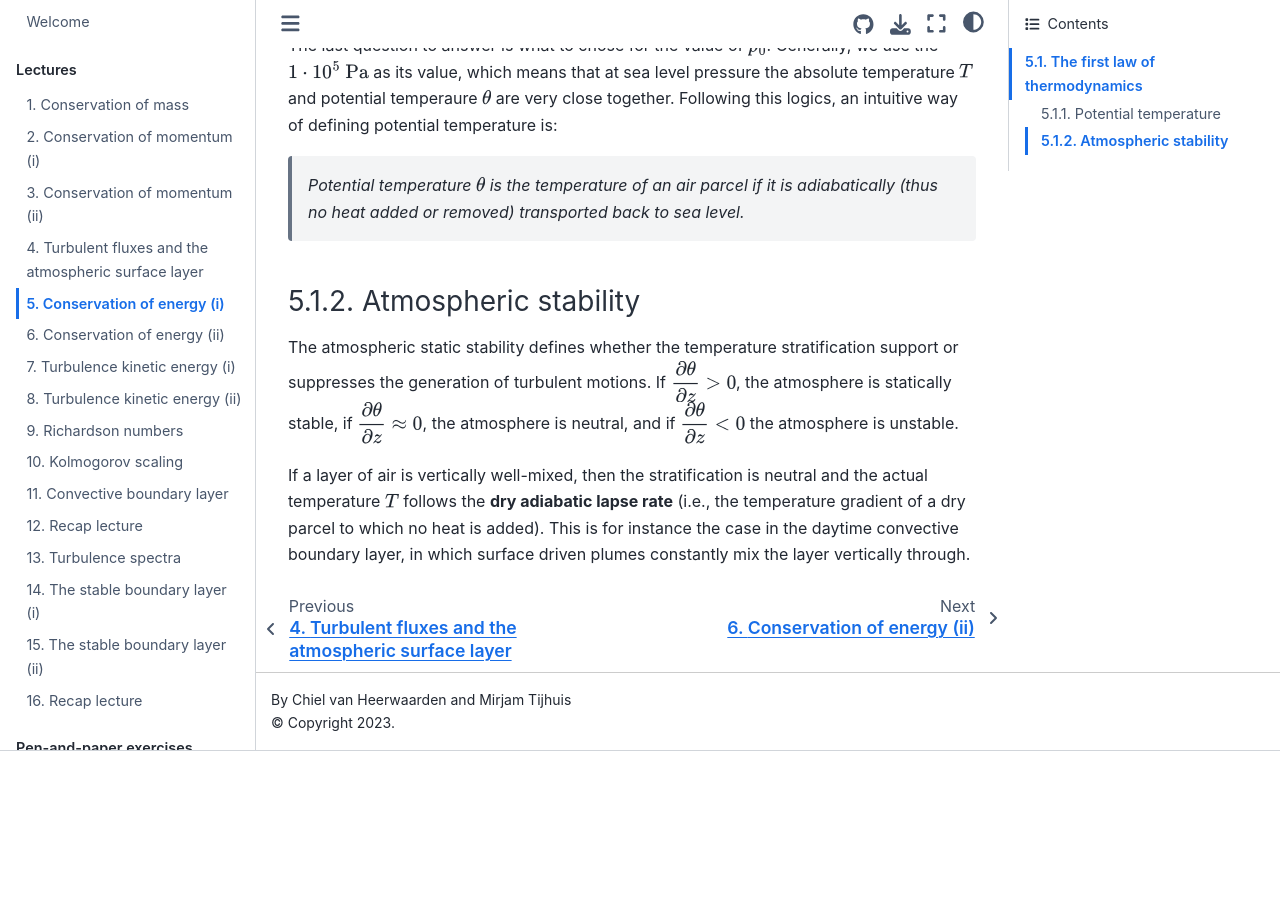
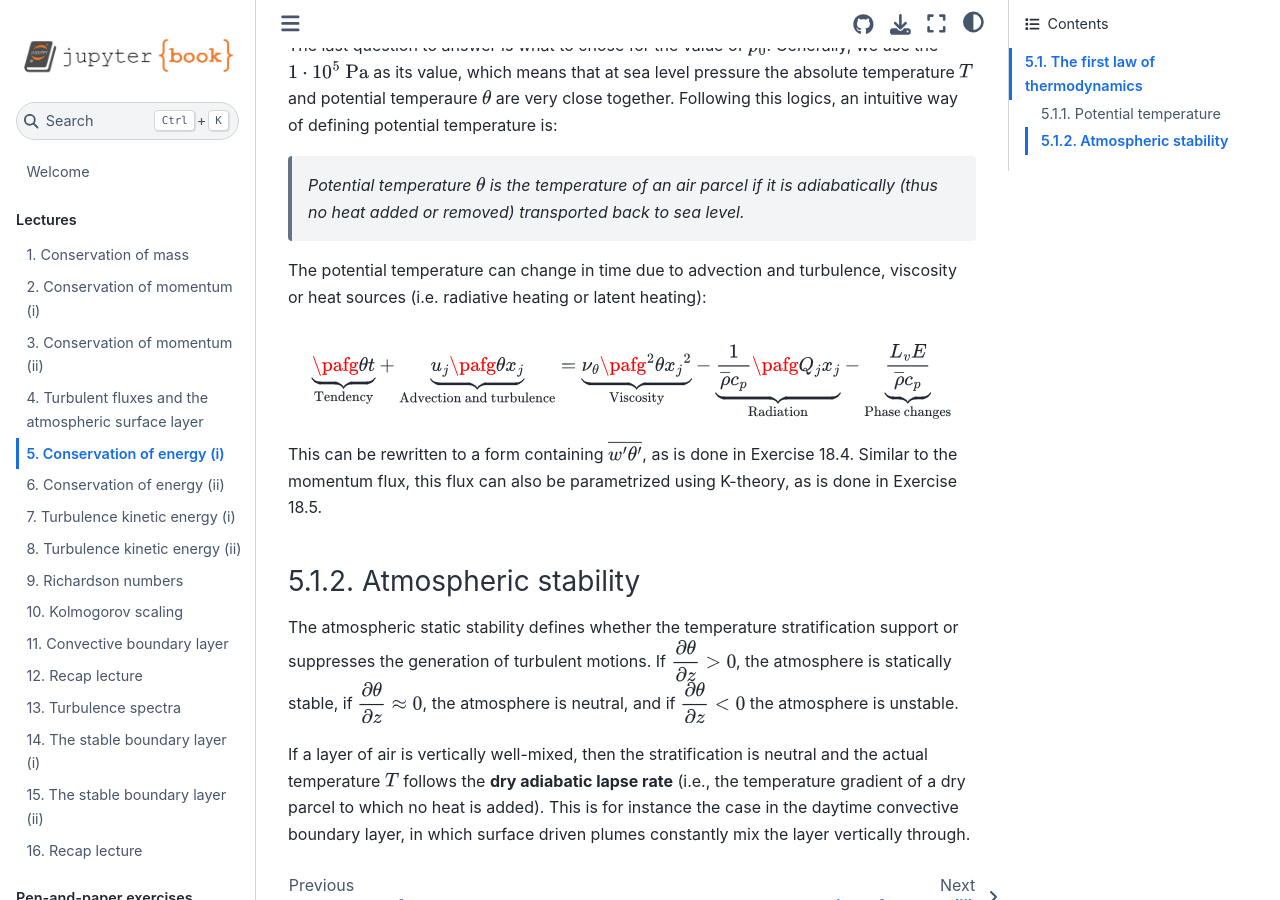
Before and after one commit to boundary-layer-meteo/boundary-layer-meteo.github.io, a Jupyter Book: the page built from lectures/5_energy_i.md, in a window 1280 px wide and 900 px high, scrolled down 2966 px. Built offline with Jupyter Book 1.0.4 settings and Sphinx 7.4.7 and the Sphinx Book theme 1.1.4, drawn with Linux system fonts in a browser that asks for light colours; before the commit the page ends 3717 px from its top, so only the background shows below that.

Commit message:
Conservation of potential termatrue
Added explanation of potential temperature changes and their causes, including advection, turbulence, viscosity, and heat sources.

```diff
--- a/lectures/5_energy_i.md
+++ b/lectures/5_energy_i.md
@@ -90,6 +90,14 @@
 
 > _Potential temperature $\theta$ is the temperature of an air parcel if it is adiabatically (thus no heat added or removed) transported back to sea level._
 
+The potential temperature can change in time due to advection and turbulence, viscosity or heat sources (i.e. radiative heating or latent heating):
+
+$$
+\underbrace{\pafg{\theta}{t}}_{\rm Tendency} + \underbrace{u_j \pafg{\theta}{x_j}}_{\rm Advection\ and\ turbulence} = \underbrace{\nu_{\theta}\pafg{^2\theta}{{x_j}^2}}_{\rm Viscosity} - \underbrace{\frac{1}{\overline{\rho} c_p} \pafg{Q_j}{x_j}}_{\rm Radiation} - \underbrace{\frac{L_v E}{\overline{\rho} c_p}}_{\rm Phase\,changes} \\
+$$
+
+This can be rewritten to a form containing $\overline{w'\theta'}$, as is done in Exercise 18.4. Similar to the momentum flux, this flux can also be parametrized using K-theory, as is done in Exercise 18.5.
+
 ### Atmospheric stability
 The atmospheric static stability defines whether the temperature stratification support or suppresses the generation of turbulent motions. If $\dfrac{\partial \theta}{\partial z} \gt 0$, the atmosphere is statically stable, if $\dfrac{\partial \theta}{\partial z} \approx 0$, the atmosphere is neutral, and if $\dfrac{\partial \theta}{\partial z} \lt 0$ the atmosphere is unstable.
 
```
